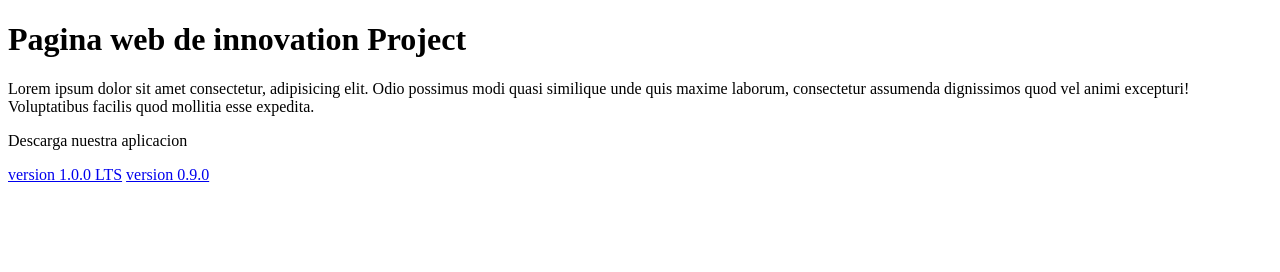
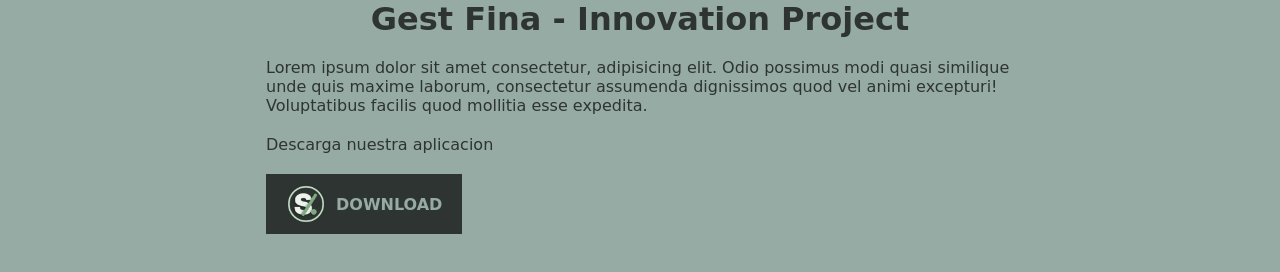
Before and after one commit to yeffreydev/gestFina-innovationProject, a plain HTML site: page index.html in a window 1280 px wide. Drawn offline with Linux system fonts and the light colour scheme.

Commit message:
update some styles

```diff
--- a/index.html
+++ b/index.html
@@ -7,19 +7,17 @@
     <title>Gest Fina - Landing Page</title>
     <meta name="title" content="Gest Fina Aplicacion" />
     <meta name="description" content="aplicacion para gestionar tus finanzas - Peru" />
+    <link rel="shortcut icon" href="/favicon.ico" type="image/x-icon" />
   </head>
   <body>
-    <h1>Pagina web de innovation Project</h1>
+    <h1 class="title">Gest Fina - Innovation Project</h1>
     <div>
       Lorem ipsum dolor sit amet consectetur, adipisicing elit. Odio possimus modi quasi similique unde quis maxime laborum, consectetur assumenda dignissimos quod vel animi excepturi! Voluptatibus
       facilis quod mollitia esse expedita.
     </div>
+    <p>Descarga nuestra aplicacion</p>
     <div>
-      <p>Descarga nuestra aplicacion</p>
-      <div>
-        <a href="https://github.com/yeffreydev/gestFina-innovationProject/raw/web/builds/gest-fina-v-1.0.0.apk" download>version 1.0.0 LTS</a>
-        <a href="https://github.com/yeffreydev/gestFina-innovationProject/raw/web/builds/gest-fina-v-1.0.0-beta.apk" download>version 0.9.0</a>
-      </div>
+      <a class="download" href="https://github.com/yeffreydev/gestFina-innovationProject/raw/web/builds/gest-fina-v-1.0.0.apk" download> <img src="./imgs/logo.png" /><span>Download</span></a>
     </div>
   </body>
 </html>
--- a/style.css
+++ b/style.css
@@ -0,0 +1,55 @@
+* {
+  margin: 0;
+  padding: 0;
+  box-sizing: border-box;
+}
+:root {
+  --bg-color: #96aba4;
+  --color: #2e3432;
+  background-color: var(--bg-color);
+  color: var(--color);
+  font-family: cursive;
+}
+
+html {
+  display: flex;
+}
+body {
+  margin: auto;
+  width: 100%;
+  padding: 0 10px;
+  display: flex;
+  flex-direction: column;
+  gap: 20px;
+}
+.title {
+  text-align: center;
+}
+.download {
+  display: flex;
+  gap: 10px;
+  align-items: center;
+  width: max-content;
+  background-color: var(--color);
+  color: var(--bg-color);
+  text-decoration: none;
+  text-transform: uppercase;
+  padding: 10px 20px;
+  font-weight: bold;
+}
+.download img {
+  width: 40px;
+  height: 40px;
+}
+/* tablets  */
+@media (min-width: 768px) {
+  body {
+    width: 80%;
+  }
+}
+
+@media (min-width: 1280px) {
+  body {
+    width: 60%;
+  }
+}
```
Also changed, not shown: favicon.ico (added), imgs/logo.png (added).
